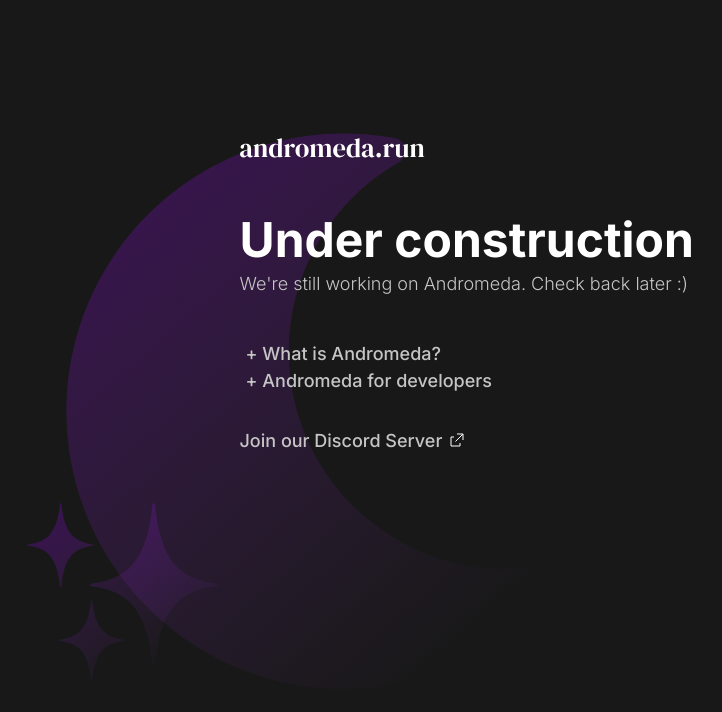
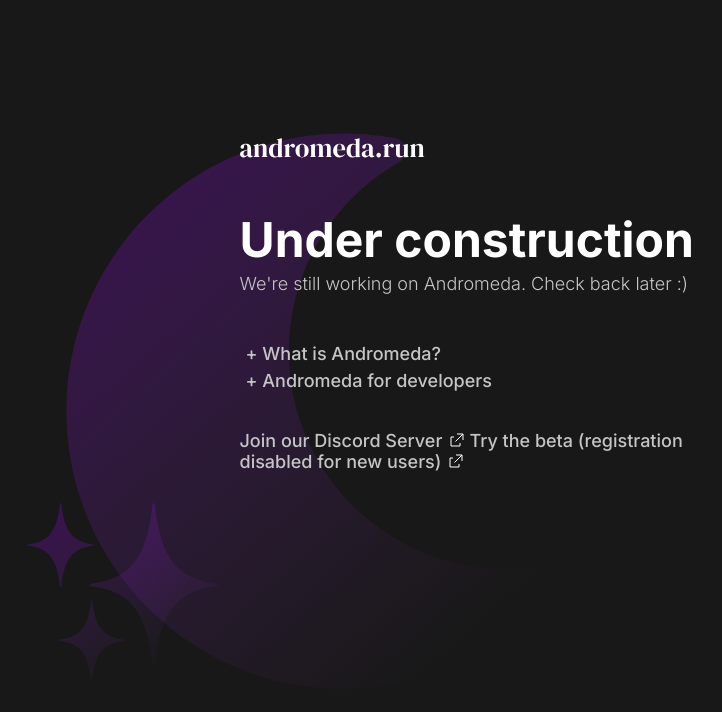
Before and after one commit to Andromeda-run/andromeda-construction, a plain HTML site: page index.html in a window 1280 px wide. Shown: the whole page, without its empty margins (141-863 px from the left). Drawn offline with Linux system fonts and the light colour scheme.

Commit message:
Update index.html

```diff
--- a/index.html
+++ b/index.html
@@ -36,6 +36,7 @@
         </div>
 
         <a href="https://discord.gg/fBZ4QQKXSy">Join our Discord Server<img src="./external-link.svg"></a>
+        <a href="https://store.andromeda.run">Try the beta (registration disabled for new users)<img src="./external-link.svg"></a>
     </div>
     <script src="./script.js"></script>
 </body>
```
